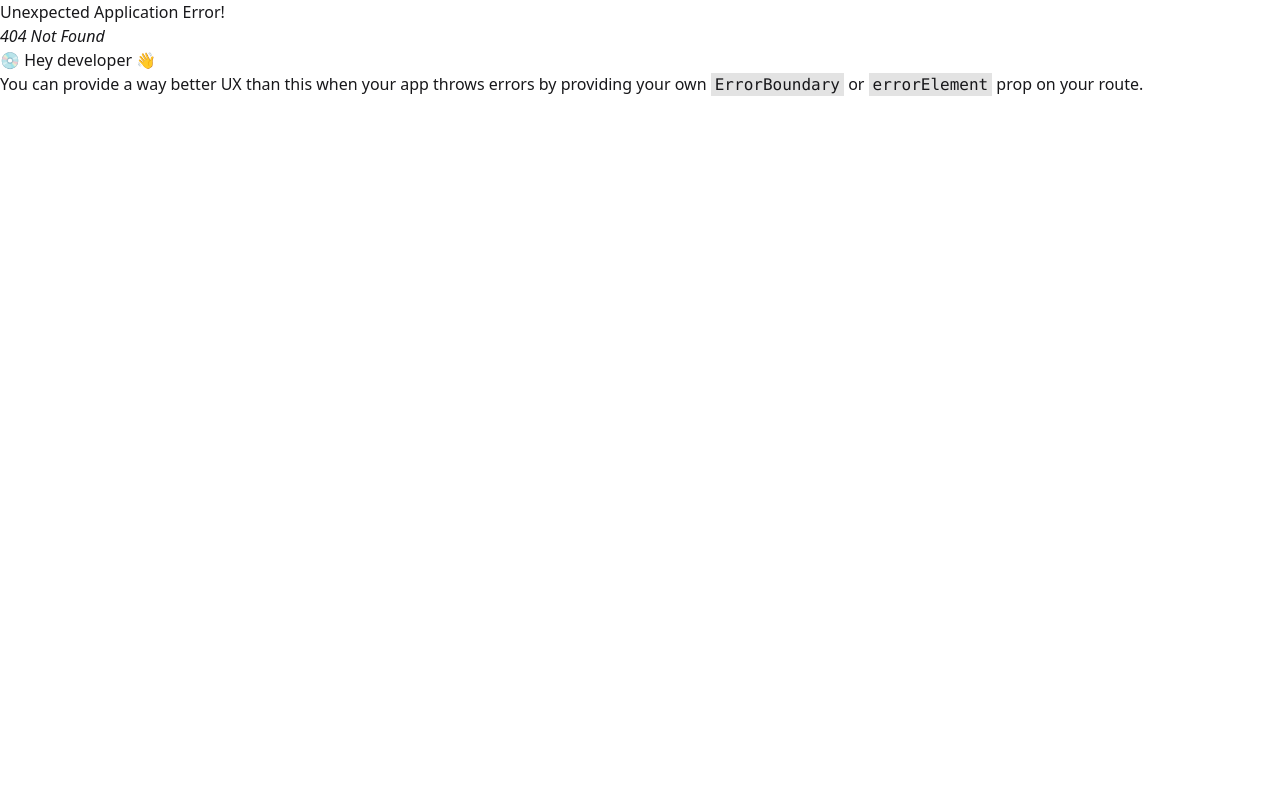
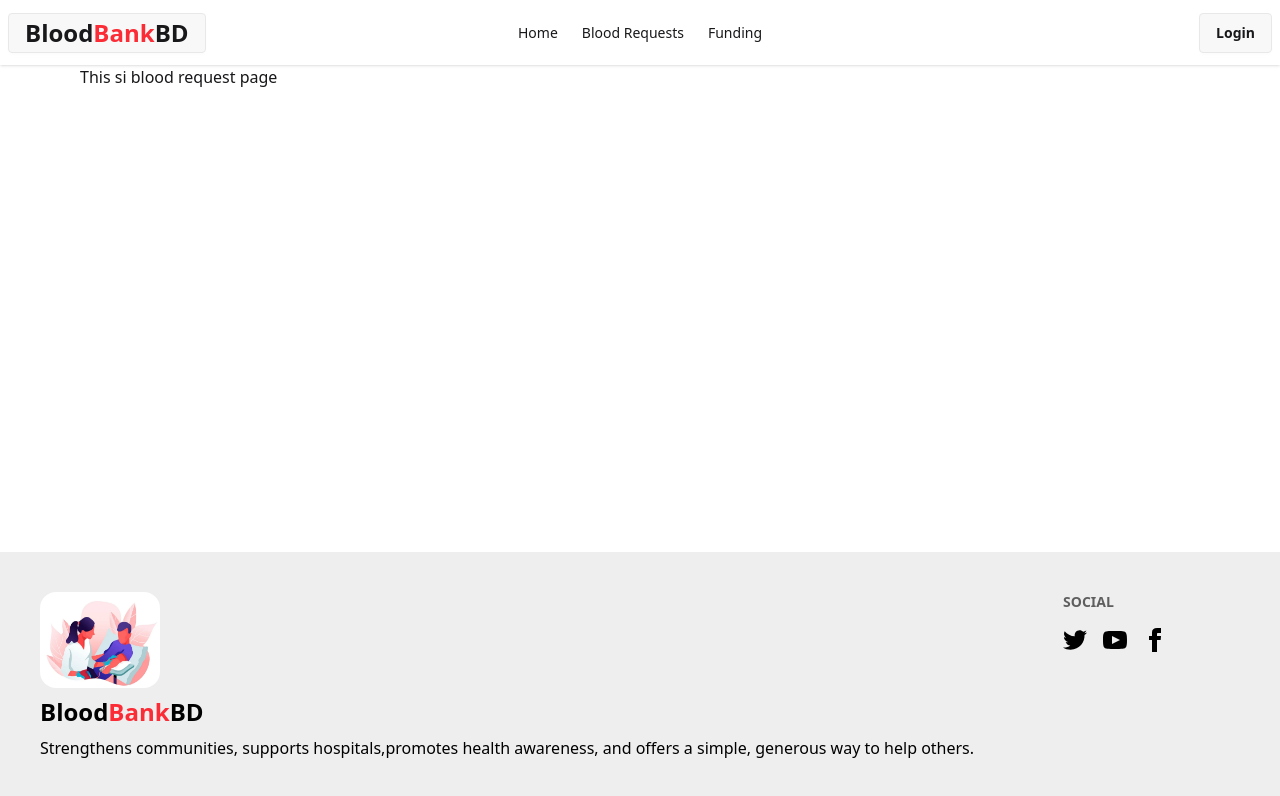
Before and after one commit to naifmahmud/Blood-Donation-Client, a React (Vite) app: page /bloodRequests in a window 1280 px wide. Before the commit this address had no page. Shown: the top 796 px of the page. Built offline with nearby package versions, Linux system fonts and the light colour scheme.

Commit message:
Added Navbar and Footer

```diff
--- a/src/Components/Footer/Footer.jsx
+++ b/src/Components/Footer/Footer.jsx
@@ -1,10 +1,59 @@
 import React from 'react';
+import logo from '../../assets/logo.png'
+
 
 const Footer = () => {
     return (
-        <div>
-            This is footer
-        </div>
+        <footer className="footer sm:footer-horizontal bg-base-300 text-black p-10">
+  <aside>
+    <img src={logo} alt="" className='w-30 h-24 rounded-2xl'/>
+    <p className='text-2xl font-bold'>
+      Blood<span className='text-red-500'>Bank</span>BD
+    </p>
+    <span className='text-base'>
+        Strengthens communities, supports hospitals,promotes health awareness, and offers a simple, generous way to help others.
+      </span>
+
+  </aside>
+  <nav>
+    <h6 className="footer-title">Social</h6>
+    <div className="grid grid-flow-col gap-4">
+      <a>
+        <svg
+          xmlns="http://www.w3.org/2000/svg"
+          width="24"
+          height="24"
+          viewBox="0 0 24 24"
+          className="fill-current">
+          <path
+            d="M24 4.557c-.883.392-1.832.656-2.828.775 1.017-.609 1.798-1.574 2.165-2.724-.951.564-2.005.974-3.127 1.195-.897-.957-2.178-1.555-3.594-1.555-3.179 0-5.515 2.966-4.797 6.045-4.091-.205-7.719-2.165-10.148-5.144-1.29 2.213-.669 5.108 1.523 6.574-.806-.026-1.566-.247-2.229-.616-.054 2.281 1.581 4.415 3.949 4.89-.693.188-1.452.232-2.224.084.626 1.956 2.444 3.379 4.6 3.419-2.07 1.623-4.678 2.348-7.29 2.04 2.179 1.397 4.768 2.212 7.548 2.212 9.142 0 14.307-7.721 13.995-14.646.962-.695 1.797-1.562 2.457-2.549z"></path>
+        </svg>
+      </a>
+      <a>
+        <svg
+          xmlns="http://www.w3.org/2000/svg"
+          width="24"
+          height="24"
+          viewBox="0 0 24 24"
+          className="fill-current">
+          <path
+            d="M19.615 3.184c-3.604-.246-11.631-.245-15.23 0-3.897.266-4.356 2.62-4.385 8.816.029 6.185.484 8.549 4.385 8.816 3.6.245 11.626.246 15.23 0 3.897-.266 4.356-2.62 4.385-8.816-.029-6.185-.484-8.549-4.385-8.816zm-10.615 12.816v-8l8 3.993-8 4.007z"></path>
+        </svg>
+      </a>
+      <a>
+        <svg
+          xmlns="http://www.w3.org/2000/svg"
+          width="24"
+          height="24"
+          viewBox="0 0 24 24"
+          className="fill-current">
+          <path
+            d="M9 8h-3v4h3v12h5v-12h3.642l.358-4h-4v-1.667c0-.955.192-1.333 1.115-1.333h2.885v-5h-3.808c-3.596 0-5.192 1.583-5.192 4.615v3.385z"></path>
+        </svg>
+      </a>
+    </div>
+  </nav>
+</footer>
     );
 };
 
--- a/src/Components/Navbar/Navbar.jsx
+++ b/src/Components/Navbar/Navbar.jsx
@@ -1,11 +1,55 @@
-import React from 'react';
+import React from "react";
+import { NavLink } from "react-router";
 
 const Navbar = () => {
-    return (
-        <div>
-            This is navbar
+  const links = (
+    <>
+      <li><NavLink to="/">Home</NavLink></li>
+      <li><NavLink  to="/bloodRequests">Blood Requests</NavLink></li>
+      <li><NavLink to="/funding">Funding</NavLink></li>
+    </>
+  );
+
+  return (
+    <div className="navbar bg-base-100 shadow-sm">
+      <div className="navbar-start">
+        <div className="dropdown">
+          <div tabIndex={0} role="button" className="btn btn-ghost lg:hidden">
+            <svg
+              xmlns="http://www.w3.org/2000/svg"
+              className="h-5 w-5"
+              fill="none"
+              viewBox="0 0 24 24"
+              stroke="currentColor"
+            >
+              {" "}
+              <path
+                strokeLinecap="round"
+                strokeLinejoin="round"
+                strokeWidth="2"
+                d="M4 6h16M4 12h8m-8 6h16"
+              />{" "}
+            </svg>
+          </div>
+          <ul
+            tabIndex="-1"
+            className="menu menu-sm dropdown-content bg-base-100 rounded-box z-1 mt-3 w-52 p-2 shadow"
+          >
+            {links}
+          </ul>
         </div>
-    );
+        <a className="btn text-2xl font-bold"><p>Blood<span className='text-red-500'>Bank</span>BD</p></a>
+      </div>
+      <div className="navbar-center hidden lg:flex">
+        <ul className="menu menu-horizontal px-1">
+          {links}
+        </ul>
+      </div>
+      <div className="navbar-end">
+        <NavLink className="btn" to="/login">Login</NavLink>
+      </div>
+    </div>
+  );
 };
 
 export default Navbar;
--- /dev/null
+++ b/src/Pages/Blood Request/BloodRequests.jsx
@@ -0,0 +1,11 @@
+import React from 'react';
+
+const BloodRequests = () => {
+    return (
+        <div>
+            This si blood request page
+        </div>
+    );
+};
+
+export default BloodRequests;
--- /dev/null
+++ b/src/Pages/Funding/Funding.jsx
@@ -0,0 +1,11 @@
+import React from 'react';
+
+const Funding = () => {
+    return (
+        <div>
+            This is funding page
+        </div>
+    );
+};
+
+export default Funding;
--- a/src/Routes/Route.jsx
+++ b/src/Routes/Route.jsx
@@ -1,6 +1,8 @@
 import { createBrowserRouter } from "react-router";
 import RootLayout from "../RootLayout/RootLayout";
 import Home from "../Pages/Home/Home";
+import BloodRequests from "../Pages/Blood Request/BloodRequests";
+import Funding from "../Pages/Funding/Funding";
 
 export const router= createBrowserRouter([
     {
@@ -10,6 +12,14 @@
             {
                 index:true,
                 Component:Home
+            },
+            {
+                path:"/bloodRequests",
+                Component:BloodRequests
+            },
+            {
+                path:"/funding",
+                element:<Funding></Funding>
             }
         ]
     }
--- a/src/index.css
+++ b/src/index.css
@@ -3,3 +3,9 @@
  @plugin "daisyui" {
    themes: light --default;
  }
+
+
+
+.navbar a:active{
+  color: red;
+}
```
